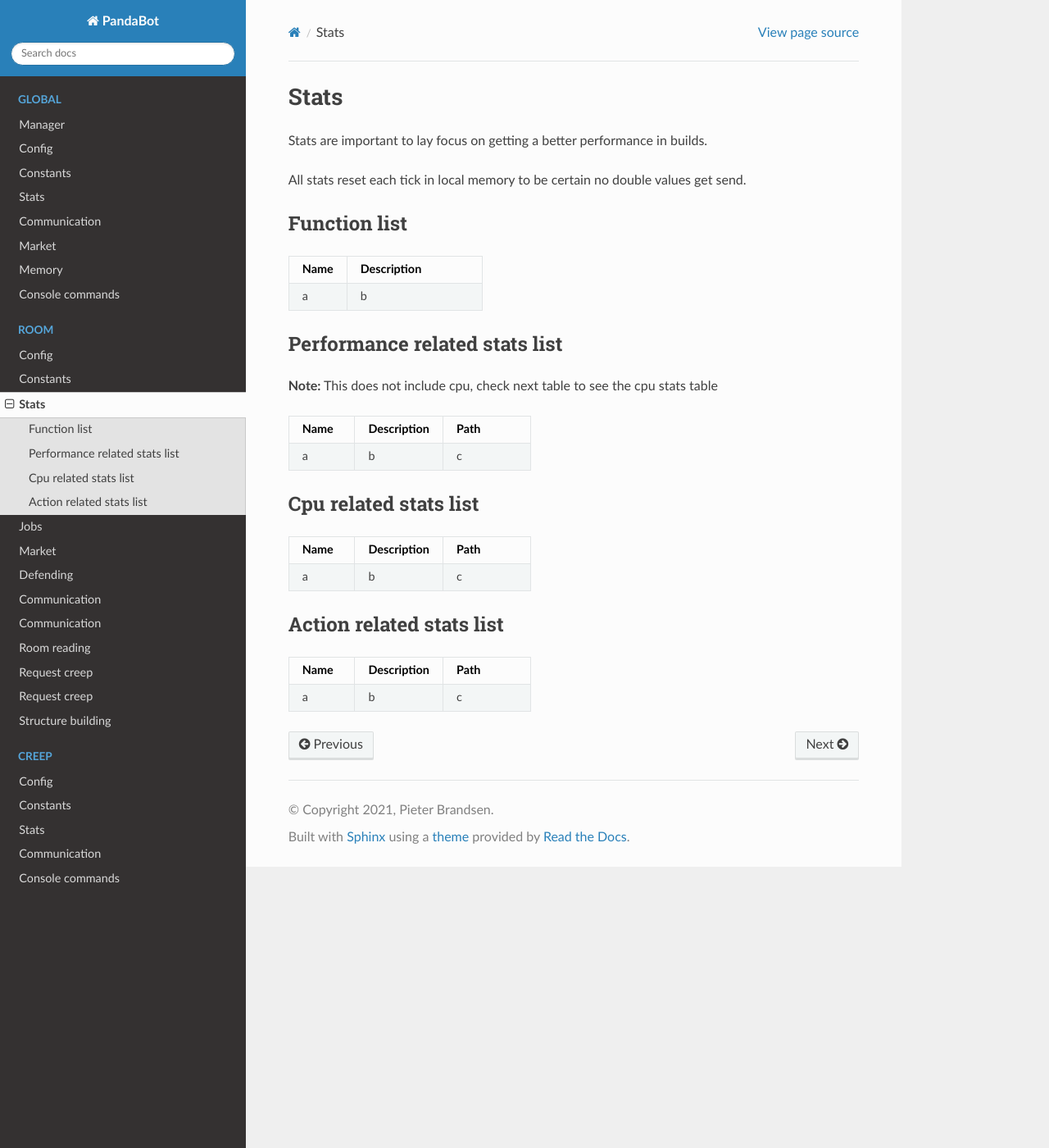
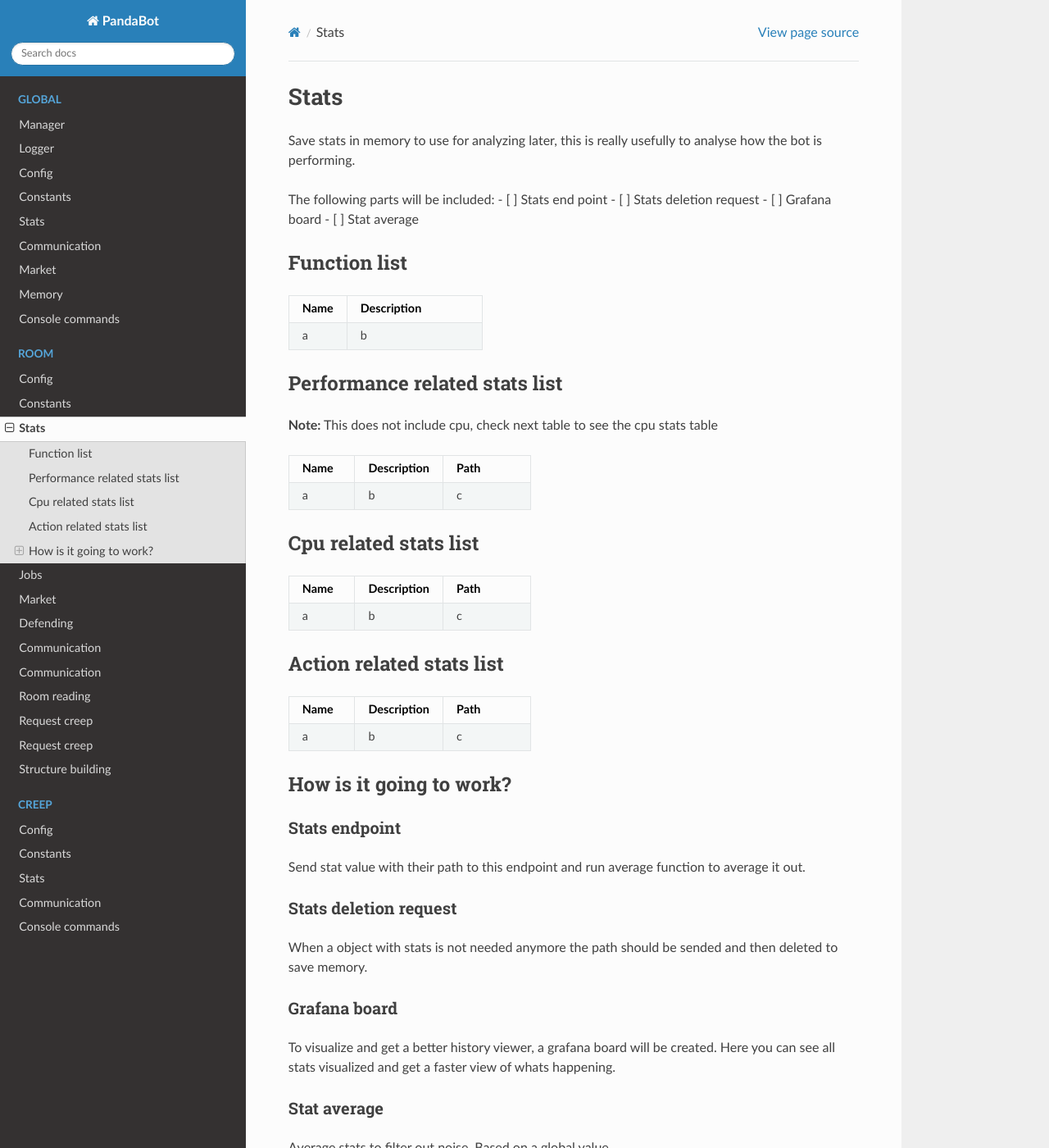
Before and after one commit to pieterbrandsen/Pansiep, a Sphinx documentation site: the page built from docs/source/room/stats.rst, in a window 1280 px wide and 1400 px high. Shown: the whole window at 82% size. Built offline with Sphinx 7.4.7 and the Read the Docs theme 2.0.0, drawn with Linux system fonts in a browser that asks for light colours; some of the changed text lies outside the part shown.

```diff
--- a/docs/source/index.rst
+++ b/docs/source/index.rst
@@ -27,6 +27,7 @@ All parts sorted by category
    :caption: Global
 
    global/manager
+   global/logger
    global/config
    global/constants
    global/stats
--- a/docs/source/room/stats.rst
+++ b/docs/source/room/stats.rst
@@ -1,9 +1,13 @@
 Stats
 ================
 
-Stats are important to lay focus on getting a better performance in builds.
+Save stats in memory to use for analyzing later, this is really usefully to analyse how the bot is performing.
 
-All stats reset each tick in local memory to be certain no double values get send.
+The following parts will be included:
+- [ ] Stats end point
+- [ ] Stats deletion request
+- [ ] Grafana board
+- [ ] Stat average
 
 ********************
 Function list
@@ -46,3 +50,27 @@ Action related stats list
   :widths: 30 40 40
 
   a, b, c
+
+********************************************************
+How is it going to work?
+********************************************************
+
+Stats endpoint
+----------------
+
+Send stat value with their path to this endpoint and run average function to average it out.
+
+Stats deletion request
+----------------
+
+When a object with stats is not needed anymore the path should be sended and then deleted to save memory.
+
+Grafana board
+----------------
+
+To visualize and get a better history viewer, a grafana board will be created. Here you can see all stats visualized and get a faster view of whats happening.
+
+Stat average
+----------------
+
+Average stats to filter out noise. Based on a global value.
```
Also changed, not shown: docs/source/creep/stats.rst (+30 -2 lines), docs/source/global/logger.rst (added, +50 -0 lines), docs/source/global/stats.rst (+30 -2 lines).
